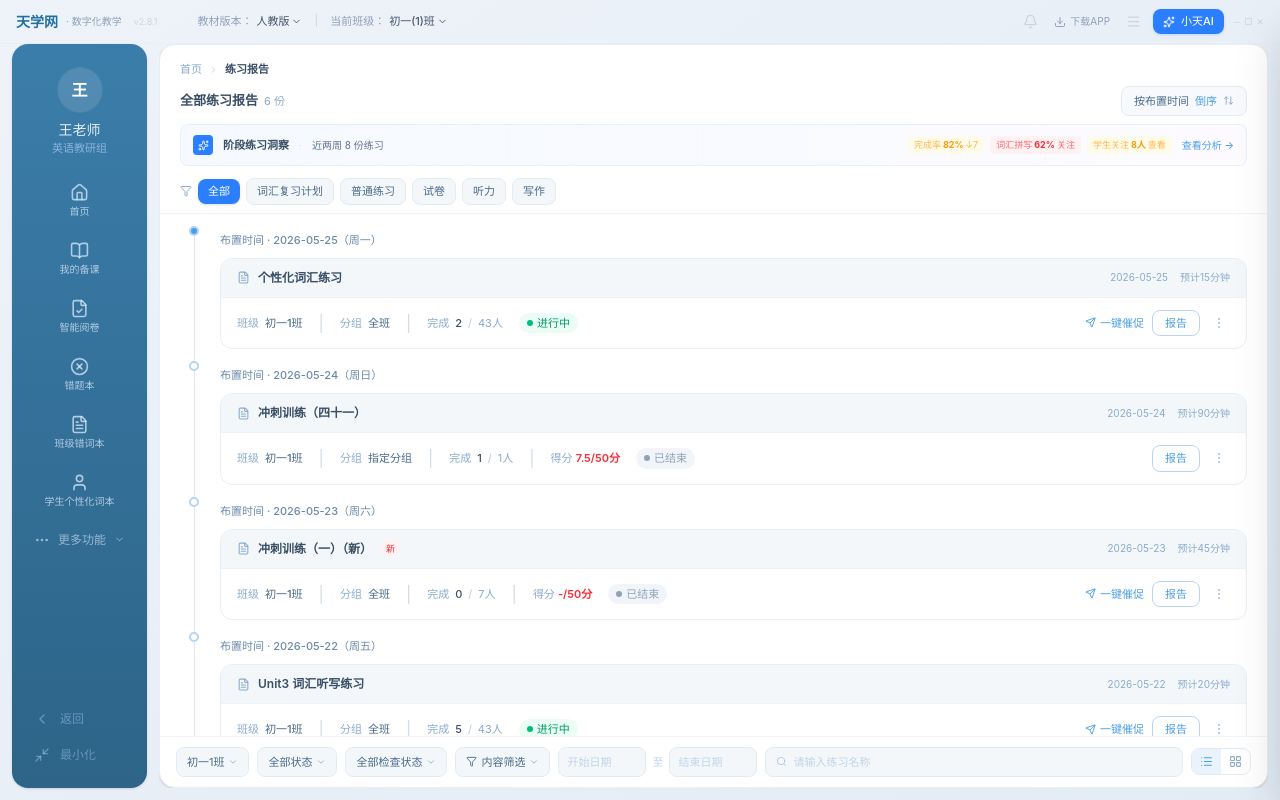
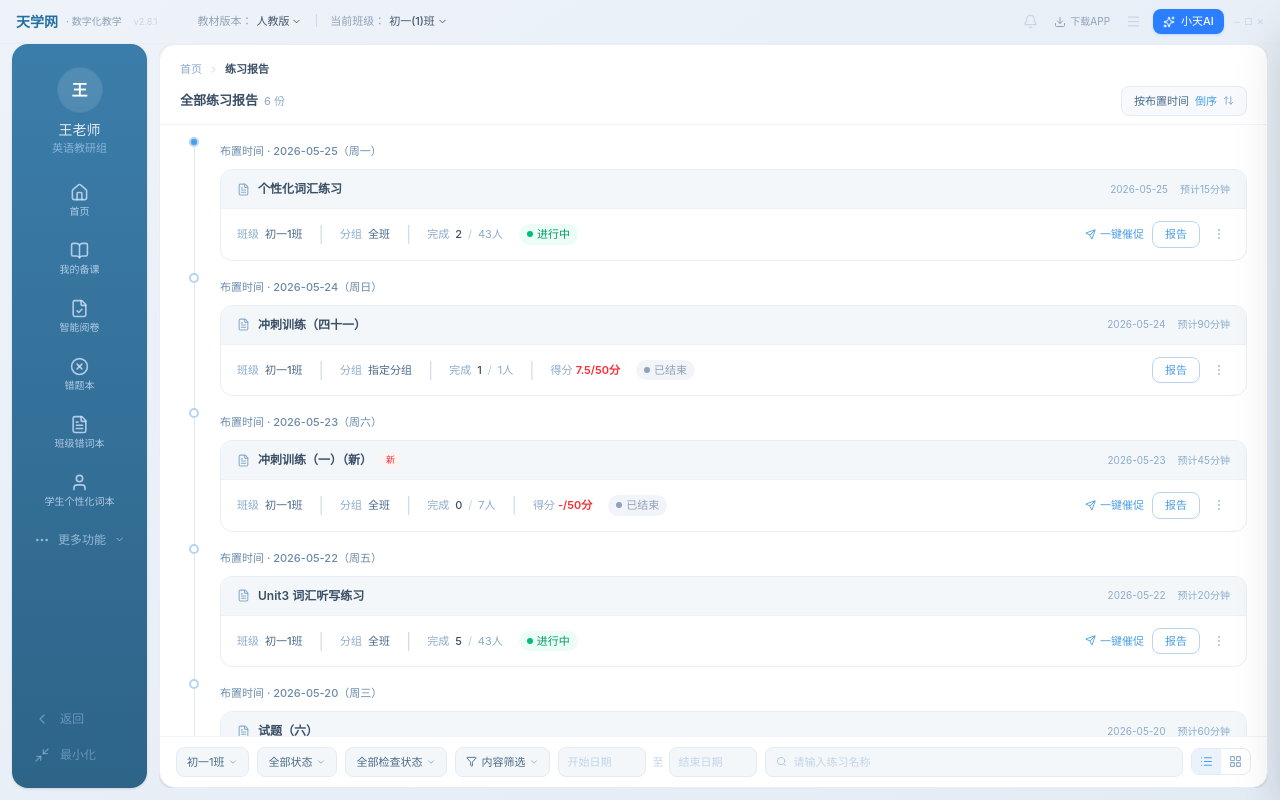
Before and after one commit to 4mjb5zs24c-wq/xiaotian-ai, a React (Vite) app: page /#/practice-reports in a window 1280 px wide. Built offline with nearby package versions, Linux system fonts and the light colour scheme.

Commit message:
fix: 练习报告页移除顶部洞察条和筛选按钮，回归原有列表结构

```diff
--- a/src/pages/PracticeReportPage.tsx
+++ b/src/pages/PracticeReportPage.tsx
@@ -2,25 +2,12 @@ import { useState, useMemo } from 'react'
 import { useNavigate } from 'react-router-dom'
 import {
   ChevronRight, FileText, MoreVertical, Send, Search,
-  ArrowUpDown, Filter, LayoutGrid, List, Sparkles,
+  ArrowUpDown, Filter, LayoutGrid, List,
 } from 'lucide-react'
-import { useAIStore } from '../ai/store'
-import { generateTeachingInsight } from '../ai/insights/teachingInsightGenerator'
 import ReviewPlanAssignmentCard from '../ai/components/vocabulary-insight/ReviewPlanAssignmentCard'
 import type { ReviewPlanAssignmentCollection, ReviewPlanDayTask } from '../ai/insights/reviewPlanAssignmentTypes'
 
 // ── Types ──────────────────────────────────────────────
-
-type FilterTab = 'all' | 'review_plan' | 'homework' | 'exam' | 'listening' | 'writing'
-
-const FILTER_TABS: { key: FilterTab; label: string }[] = [
-  { key: 'all', label: '全部' },
-  { key: 'review_plan', label: '词汇复习计划' },
-  { key: 'homework', label: '普通练习' },
-  { key: 'exam', label: '试卷' },
-  { key: 'listening', label: '听力' },
-  { key: 'writing', label: '写作' },
-]
 
 function loadStoredPlans(): ReviewPlanAssignmentCollection[] {
   try {
@@ -231,10 +218,8 @@ function FilterButton({ label }: { label: string }) {
 
 export default function PracticeReportPage() {
   const navigate = useNavigate()
-  const setPanel = useAIStore((s) => s.setAIDrawerPanel)
 
   const [sortOrder, setSortOrder] = useState<'desc' | 'asc'>('desc')
-  const [activeFilter, setActiveFilter] = useState<FilterTab>('all')
   const storedPlans = useMemo(() => loadStoredPlans(), [])
 
   const [activeFilters] = useState({
@@ -246,53 +231,29 @@ export default function PracticeReportPage() {
     search: '',
   })
 
-  const handleInsightClick = (scrollTo?: string) => {
-    const insight = generateTeachingInsight('practiceStage')
-    setPanel('practiceStageInsight', { insight, scrollTo } as Record<string, unknown>)
-  }
-
   // Merge stored plans into mock groups by publishedAt date
   const allGroups = useMemo(() => {
     const groups = mockReportGroups.map(g => ({ ...g, items: [...g.items] as Array<ReportItem | ReviewPlanAssignmentCollection> }))
 
-    // Insert plans into matching date groups, or create new groups
     for (const plan of storedPlans) {
       const { date, weekday } = isoToDateParts(plan.publishedAt)
       const existing = groups.find(g => g.date === date)
       if (existing) {
-        existing.items.unshift(plan) // plans first in their group
+        existing.items.unshift(plan)
       } else {
         groups.push({ date, weekday, items: [plan] })
       }
     }
 
-    // Sort by date descending
     groups.sort((a, b) => b.date.localeCompare(a.date))
     return groups
   }, [storedPlans])
 
   const sortedGroups = sortOrder === 'asc' ? [...allGroups].reverse() : allGroups
 
-  // Filter groups by active tab
-  const filteredGroups = useMemo(() => {
-    if (activeFilter === 'all') return sortedGroups
-    return sortedGroups.map(g => ({
-      ...g,
-      items: g.items.filter(item => {
-        const isPlan = 'days' in item
-        if (activeFilter === 'review_plan') return isPlan
-        return !isPlan // homework/exam/listening/writing: skip plans for now
-      }),
-    })).filter(g => g.items.length > 0)
-  }, [sortedGroups, activeFilter])
-
-  // Total count: for "all" or "review_plan", include plans
-  const totalCount = useMemo(() => {
-    const mockCount = mockReportGroups.reduce((sum, g) => sum + g.items.length, 0)
-    if (activeFilter === 'review_plan') return storedPlans.length
-    if (activeFilter === 'all') return mockCount + storedPlans.length
-    return mockCount
-  }, [storedPlans.length, activeFilter])
+  const totalCount = useMemo(() =>
+    mockReportGroups.reduce((sum, g) => sum + g.items.length, 0) + storedPlans.length,
+  [storedPlans.length])
 
   return (
     <div className="h-full flex flex-col min-h-0">
@@ -307,7 +268,7 @@ export default function PracticeReportPage() {
           </div>
         </div>
 
-        {/* Title row + compact insight bar */}
+        {/* Title row + sort */}
         <div className="shrink-0 px-5 pb-2 flex items-center justify-between">
           <h2 className="text-[13px] font-semibold text-[#3a4f66] shrink-0">
             全部练习报告
@@ -325,66 +286,14 @@ export default function PracticeReportPage() {
           </button>
         </div>
 
-        {/* Compact Insight Bar — h-[42px] slim row */}
-        <div className="shrink-0 px-5 pb-3">
-          <button
-            onClick={() => handleInsightClick()}
-            className="w-full flex items-center gap-2.5 h-[42px] px-3 rounded-lg bg-gradient-to-r from-blue-50/60 via-indigo-50/40 to-purple-50/40 border border-blue-100/60 hover:border-blue-200 hover:bg-blue-50/80 transition-all group"
-          >
-            <div className="flex items-center justify-center w-5 h-5 rounded bg-blue-500 shrink-0">
-              <Sparkles size={11} className="text-white" />
-            </div>
-            <span className="text-[11px] font-bold text-[#3a4f66] shrink-0">阶段练习洞察</span>
-            <span className="text-[#d0dce8] text-[10px]">·</span>
-            <span className="text-[10px] text-slate-500 truncate">近两周 8 份练习</span>
-            <div className="flex items-center gap-1.5 ml-auto shrink-0">
-              {[
-                { label: '完成率', value: '82%', sub: '↓7', level: 'warning' as const, scrollTo: 'sec-trend' },
-                { label: '词汇拼写', value: '62%', sub: '关注', level: 'danger' as const, scrollTo: 'sec-radar' },
-                { label: '学生关注', value: '8人', sub: '查看', level: 'warning' as const, scrollTo: 'sec-students' },
-              ].map((item, i) => (
-                <span
-                  key={i}
-                  onClick={(e) => { e.stopPropagation(); handleInsightClick(item.scrollTo) }}
-                  className={`flex items-center gap-0.5 px-1.5 py-0.5 rounded text-[9px] cursor-pointer hover:ring-1 hover:ring-current transition-all ${
-                    item.level === 'danger' ? 'text-red-500 bg-red-50' : 'text-amber-500 bg-amber-50'
-                  }`}
-                >
-                  <span className="opacity-70">{item.label}</span>
-                  <span className="font-bold">{item.value}</span>
-                  <span className="opacity-70">{item.sub}</span>
-                </span>
-              ))}
-              <span className="text-[10px] text-[#4b9fe8] group-hover:translate-x-0.5 transition-transform font-medium whitespace-nowrap ml-1">查看分析 →</span>
-            </div>
-          </button>
-        </div>
-
-        {/* Filter Tabs */}
-        <div className="shrink-0 px-5 pb-2 flex items-center gap-1.5 flex-wrap">
-          <Filter size={12} className="text-[#8aabcc] shrink-0" />
-          {FILTER_TABS.map(tab => (
-            <button
-              key={tab.key}
-              onClick={() => setActiveFilter(tab.key)}
-              className={`text-[11px] px-2.5 py-1 rounded-lg font-medium transition-all
-                ${activeFilter === tab.key
-                  ? 'bg-blue-500 text-white shadow-sm'
-                  : 'text-[#4a6b8a] bg-[#f4f7fa] border border-[#e4ecf3] hover:border-[#b8d4f0] hover:text-[#4b9fe8]'}`}
-            >
-              {tab.label}
-            </button>
-          ))}
-        </div>
-
         {/* Divider */}
         <div className="shrink-0 border-t border-[#f0f4f8]" />
 
         {/* Timeline List — scrollable */}
         <div className="flex-1 overflow-y-auto min-h-0 px-5 pt-3">
-          {filteredGroups.map((group, gi) => (
+          {sortedGroups.map((group, gi) => (
             <div key={group.date} className="flex gap-3">
-              {gi === filteredGroups.length - 1 ? <TimelineLastMarker /> : <TimelineMarker isFirst={gi === 0} />}
+              {gi === sortedGroups.length - 1 ? <TimelineLastMarker /> : <TimelineMarker isFirst={gi === 0} />}
               <div className="flex-1 min-w-0 pb-3">
                 <div className="mb-2">
                   <span className="text-[11px] text-[#6b8aaa] font-medium">
```
